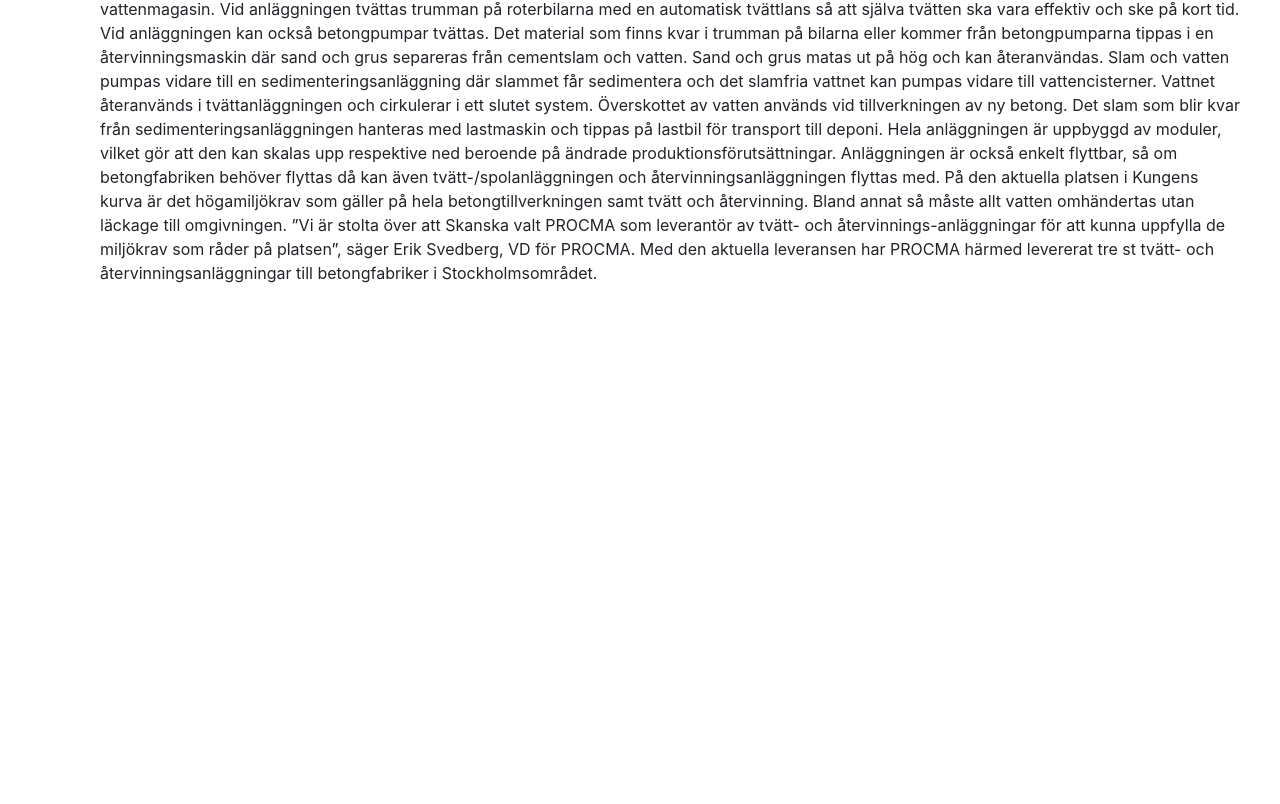
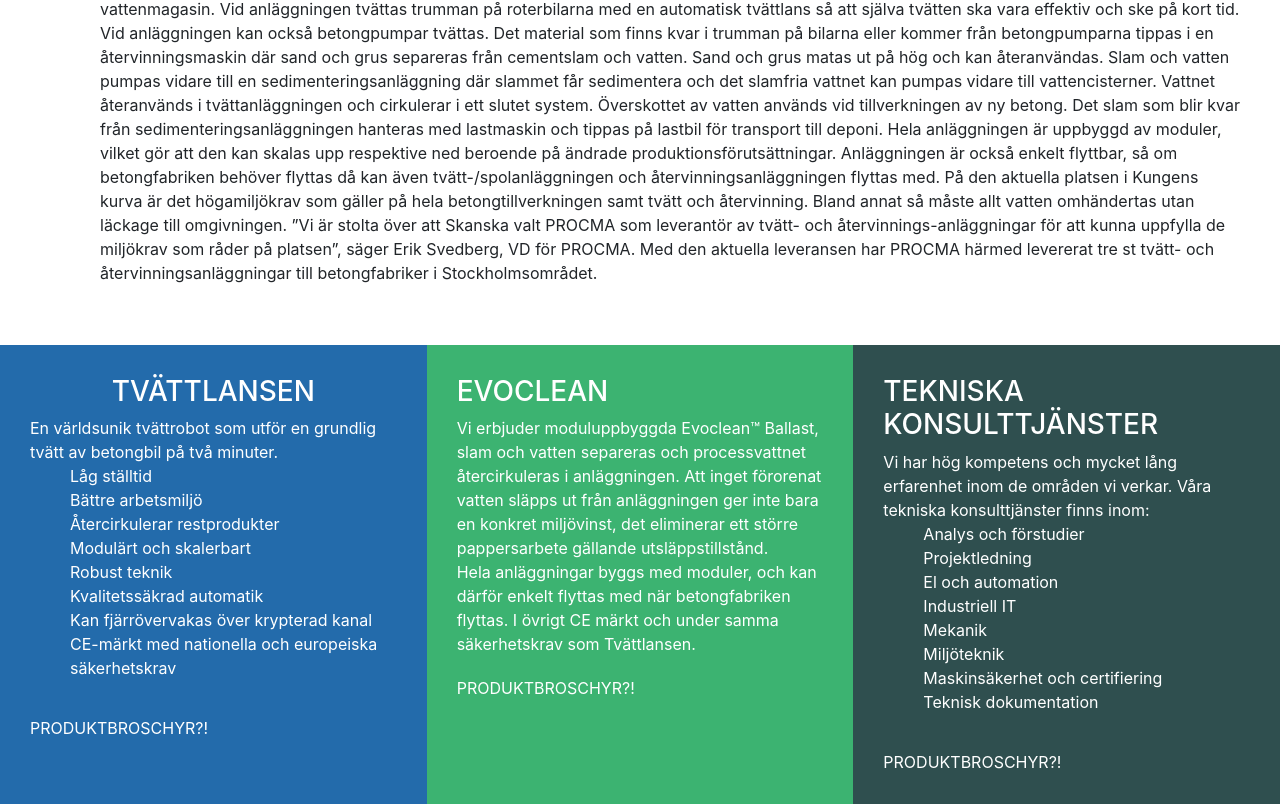
Before and after one commit to sundqvistjohan/procma, a React (Create React App) app in the folder client/: page / in a window 1280 px wide. Shown: the part 1512-2316 px from the top of the page. Before the commit the page ends 1797 px from the top, so only its background shows below. Built offline with nearby package versions, Linux system fonts and the light colour scheme.

Commit message:
Adds Products

```diff
--- a/client/src/App.jsx
+++ b/client/src/App.jsx
@@ -2,7 +2,7 @@
 import Navigation from "./components/Navigation";
 import ImageSlider from "./components/ImageSlider";
 import News from "./components/News";
-import { Container, Row } from "react-bootstrap";
+import Products from "./components/Products"
 
 const App = () => {
   return (
@@ -10,6 +10,7 @@
       <Navigation />
       <ImageSlider />
       <News />
+      <Products />
     </>
   );
 };
--- /dev/null
+++ b/client/src/components/Products.jsx
@@ -0,0 +1,63 @@
+import React from "react";
+import { Container, Col, Nav, Navbar, Row } from "react-bootstrap";
+import ProcmaLogo from "../img/PROCMA-logo.png";
+import { HashLink as Link } from "react-router-hash-link";
+
+const Products = () => {
+  return (
+    <Container fluid id="produkter">
+      <Row>
+        <Col id="produkt1">
+          <h3 id="product-header">TVÄTTLANSEN</h3>
+          En världsunik tvättrobot som utför en grundlig tvätt av betongbil på
+          två minuter.
+          <ul>
+            <li>Låg ställtid</li>
+            <li>Bättre arbetsmiljö</li>
+            <li>Återcirkulerar restprodukter</li>
+            <li>Modulärt och skalerbart</li>
+            <li>Robust teknik</li>
+            <li>Kvalitetssäkrad automatik</li>
+            <li>Kan fjärrövervakas över krypterad kanal</li>
+            <li>CE-märkt med nationella och europeiska säkerhetskrav</li>
+          </ul>
+          <div style={{ paddingTop: "20px" }}>PRODUKTBROSCHYR?!</div>
+        </Col>
+        <Col id="produkt2">
+          <h3>EVOCLEAN</h3>
+          <div>
+            Vi erbjuder moduluppbyggda Evoclean™ Ballast, slam och vatten
+            separeras och processvattnet återcirkuleras i anläggningen. Att
+            inget förorenat vatten släpps ut från anläggningen ger inte bara en
+            konkret miljövinst, det eliminerar ett större pappersarbete gällande
+            utsläppstillstånd.
+          </div>
+          <div>
+            Hela anläggningar byggs med moduler, och kan därför enkelt flyttas
+            med när betongfabriken flyttas. I övrigt CE märkt och under samma
+            säkerhetskrav som Tvättlansen.
+          </div>
+          <div style={{ paddingTop: "20px" }}>PRODUKTBROSCHYR?!</div>
+        </Col>
+        <Col id="produkt3">
+          <h3>TEKNISKA KONSULTTJÄNSTER</h3>
+          Vi har hög kompetens och mycket lång erfarenhet inom de områden vi
+          verkar. Våra tekniska konsulttjänster finns inom:
+          <ul>
+            <li>Analys och förstudier</li>
+            <li>Projektledning</li>
+            <li>El och automation</li>
+            <li>Industriell IT</li>
+            <li>Mekanik</li>
+            <li>Miljöteknik</li>
+            <li>Maskinsäkerhet och certifiering</li>
+            <li>Teknisk dokumentation</li>
+          </ul>
+          <div style={{ paddingTop: "20px" }}>PRODUKTBROSCHYR?!</div>
+        </Col>
+      </Row>
+    </Container>
+  );
+};
+
+export default Products;
--- a/client/src/scss/custom.scss
+++ b/client/src/scss/custom.scss
@@ -19,7 +19,7 @@
 }
 
 .carousel {
-  position: absolute;
+  // position: absolute;
   top: 0;
   width: 100%;
 }
@@ -45,6 +45,35 @@
 #nyheter {
   padding-top: 60px;
   top: 660px;
-  position: absolute;
   margin-left: 100px;
 }
+
+#produkter {
+  padding-top: 60px;
+}
+
+#product-header {
+  text-align: center;
+}
+
+#produkt1 {
+  background-color: #236BAB;
+  color: white;
+  padding: 30px;
+}
+
+#produkt2 {
+  background-color: mediumseagreen;
+  color: white;
+  padding: 30px;
+}
+
+#produkt3 {
+  background-color: darkslategray;
+  color: white;
+  padding: 30px;
+}
+
+ul {
+  list-style-type: none;
+}
```
